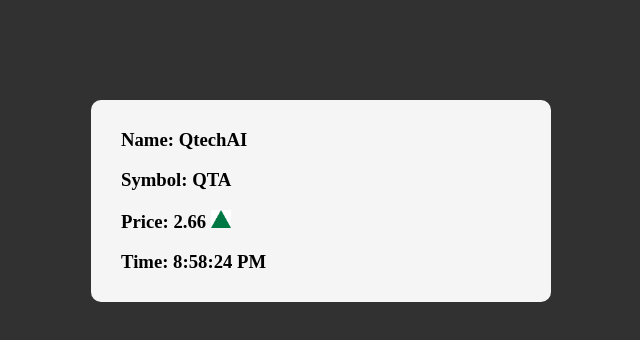
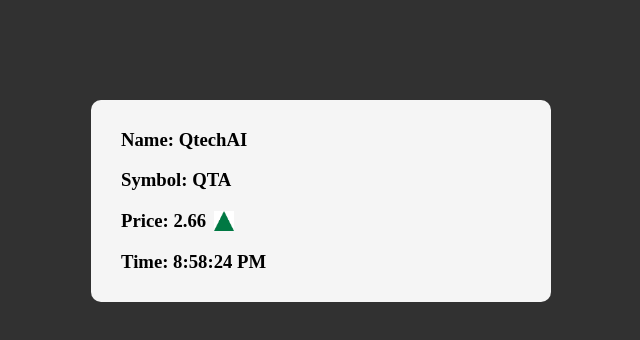
Before and after one commit to irfanCodes1/Stock_Ticker, a plain HTML site: page index.html in a window 1280 px wide. Shown: the full height of the page, 319-959 px from the left. Drawn offline with Linux system fonts and the light colour scheme.

Commit message:
Update style.css

```diff
--- a/style.css
+++ b/style.css
@@ -1,10 +1,19 @@
 body{
-   background-color: rgba(0, 0, 0, 0.806)
+   background-color: rgba(0, 0, 0, 0.806);
+   font-weight: bold;
 
 }
-img{
+#price {
+    display: flex;
+    align-items: center;
+    gap: 8px;
+}
+
+#price-icon {
     width: 20px;
+    height: 20px;
 }
+
 
 
 .container{
```
